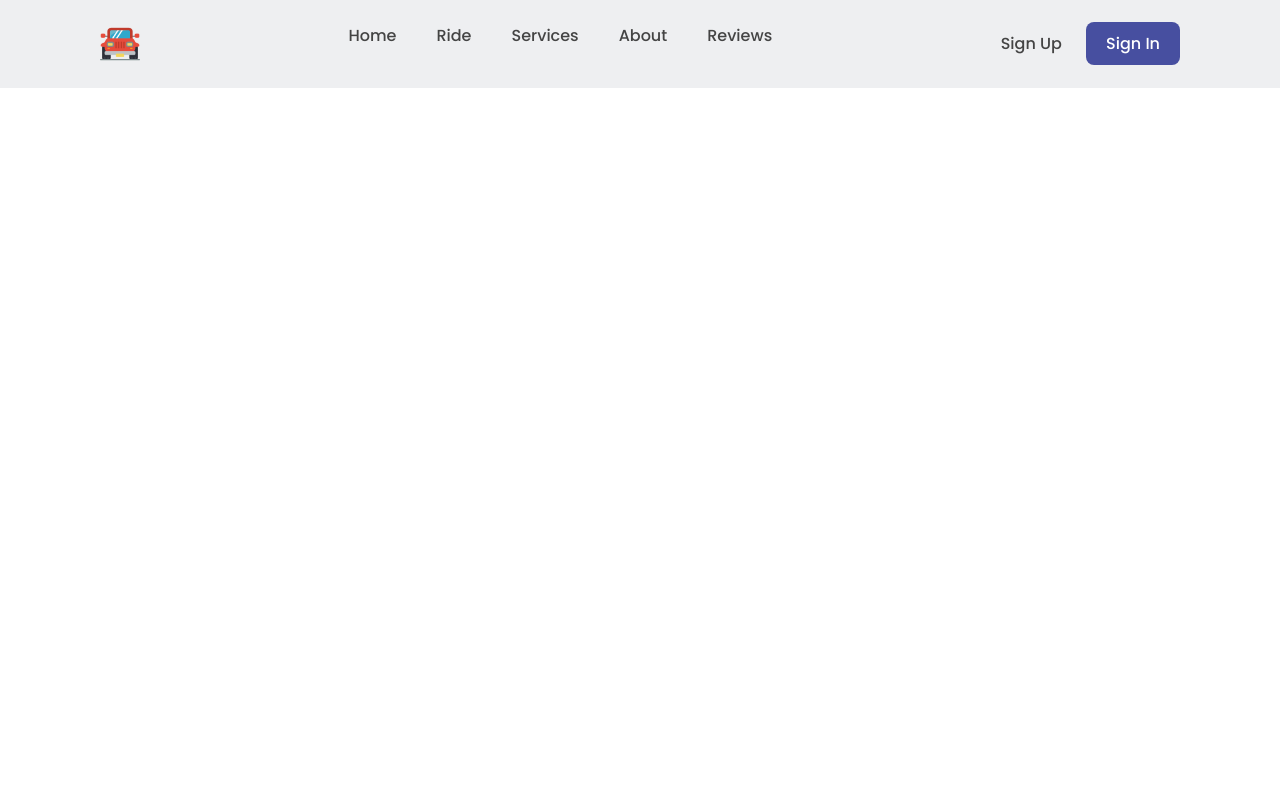
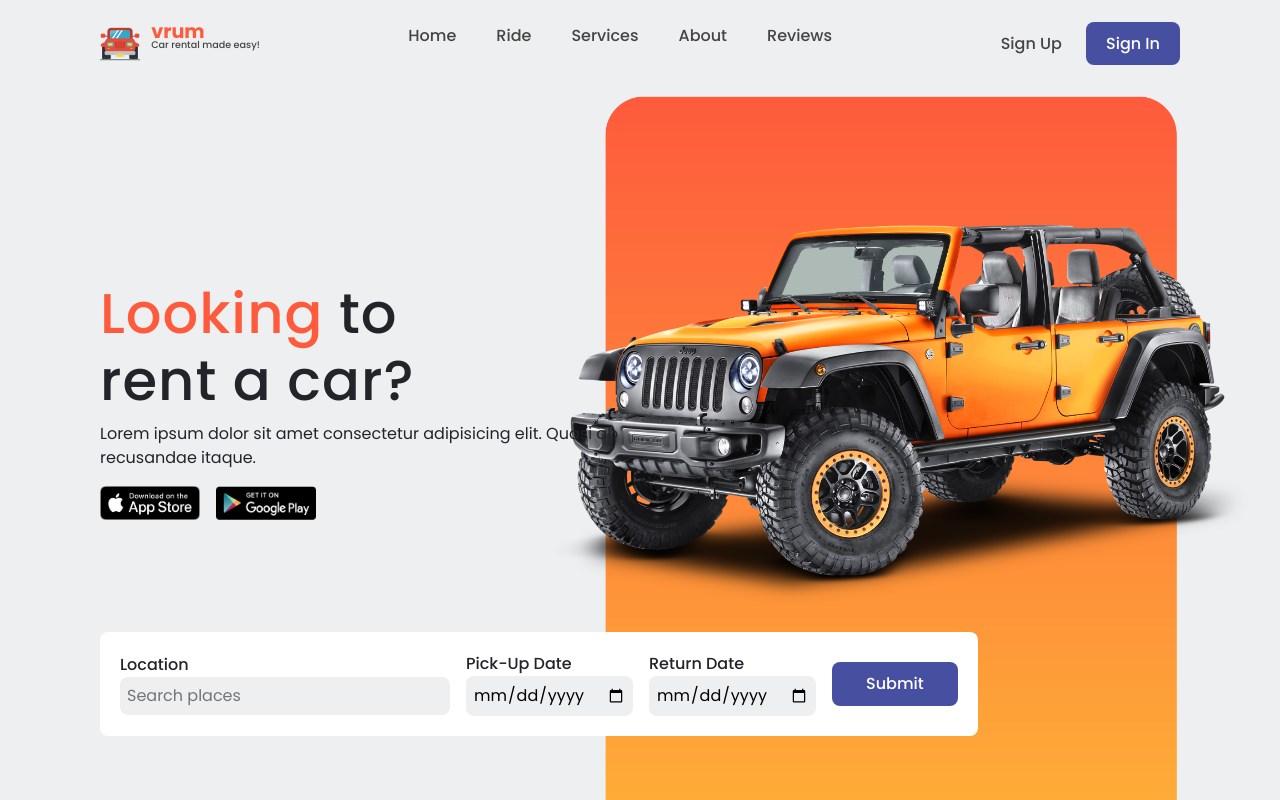
Before and after one commit to pedrowerkhaizer/Car-Rental, a plain HTML site: page index.html in a window 1280 px wide. Drawn offline with nearby package versions, Linux system fonts and the light colour scheme.

Commit message:
created main section

```diff
--- a/index.html
+++ b/index.html
@@ -14,6 +14,10 @@
     <header>
         <a href="#" class="logo">
             <img src="img/jeep.png" alt="">
+            <div class="logo-container">
+                <h4 class="text-logo">vrum</h4>
+                <p class="text-log">Car rental made easy!</p>
+            </div>
         </a>
 
         <div class="bx bx-menu" id="menu-icon">  </div>
@@ -29,8 +33,37 @@
             <a href="#" class="sign-up">Sign Up</a>
             <a href="#" class="sign-in">Sign In</a>
         </div>
+    </header>
 
-    </header>
+    <!-- Home Section -->
+    <section class="home" id="home">
+        <div class="text">
+            <h1><span>Looking</span> to <br>rent a car?</h1>
+            <p>Lorem ipsum dolor sit amet consectetur adipisicing elit. Quasi ab recusandae itaque.</p>
+            <div class="app-stores">
+                <img src="img/ios.png" alt="">
+                <img src="img/play.png" alt="">
+            </div>
+        </div>
+
+        <div class="form-container">
+            <form action="">
+                <div class="input-box">
+                    <span>Location</span>
+                    <input type="search" name="" id="" placeholder="Search places">
+                </div>
+                <div class="input-box">
+                    <span>Pick-Up Date</span>
+                    <input type="date" name="" id="">
+                </div>
+                <div class="input-box">
+                    <span>Return Date</span>
+                    <input type="date" name="" id="">
+                </div>
+                <input type="submit" value="Submit" class="btn">
+            </form>
+        </div>
+    </section>
 
     <!-- Link to JS -->
     <script src="main.js"></script>
--- a/style.css
+++ b/style.css
@@ -45,8 +45,32 @@ header {
     background: #eeeff1;
     padding: 16px 100px;
 }
+.logo {
+    display: flex;
+    flex-direction: row;
+    justify-content: center;
+    align-items: center;
+}
 .logo img {
     width: 40px;
+}
+.logo-container {
+    margin-left: 0.7rem;
+    display: flex;
+    flex-direction: column;
+    justify-self: center;
+}
+.logo h4 {
+    font-weight: 700;
+    font-size: 1.2rem;
+    color: var(--main-color);
+    margin: 0;
+}
+.logo p {
+    margin-top: -0.3rem;
+    font-weight: 500;
+    font-size: 0.6rem;
+    color: var(--text-color);
 }
 .navbar {
     display: flex;
@@ -92,3 +116,77 @@ header {
 .header-btn .sign-in:hover {
     background: var(--main-color);
 }
+.home {
+    width: 100%;
+    min-height: 100vh;
+    position: relative;
+    background: url('img/Car\ Website\ –\ 1@2x.png');
+    background-repeat: no-repeat;
+    background-position: center right;
+    background-size: cover;
+    display: grid;
+    align-items: center;
+    grid-template-columns: repeat(2, 1fr);
+}
+.text h1 {
+    font-size: 3.5rem;
+    letter-spacing: 1px;
+}
+.text span {
+    color: var(--main-color);
+}
+.text p {
+    margin: 0.5rem 0 1rem;
+}
+.app-stores {
+    display: flex;
+}
+.app-stores img {
+    width: 100px;
+    margin-right: 1rem;
+    cursor: pointer;
+}
+
+.form-container form {
+    display: flex;
+    flex-wrap: wrap;
+    align-items: center;
+    gap: 1rem;
+    position: absolute;
+    bottom: 4rem;
+    left: 100px;
+    background-color: #fff;
+    padding: 20px;
+    border-radius: 0.5rem;
+}
+.input-box {
+    flex: 1 1 7rem;
+    display: flex;
+    flex-direction: column;
+}
+.input-box span {
+    font-weight: 500;
+}
+.input-box input {
+    padding: 7px;
+    outline: none;
+    border: none;
+    background-color: #eeeff1;
+    border-radius: 0.5rem;
+    font-size: 1rem;
+}
+.form-container form .btn {
+    flex: 1 1 7rem;
+    padding: 10px 34px;
+    border: none;
+    border-radius: 0.5rem;
+    background: #474fa0;
+    color: #fff;
+    font-size: 1rem;
+    font-weight: 500;
+    cursor: pointer;
+}
+
+.form-container form .btn:hover {
+    background: var(--main-color);
+}
```
Also changed, not shown: img/play.png (renamed from img/512x512.png).
